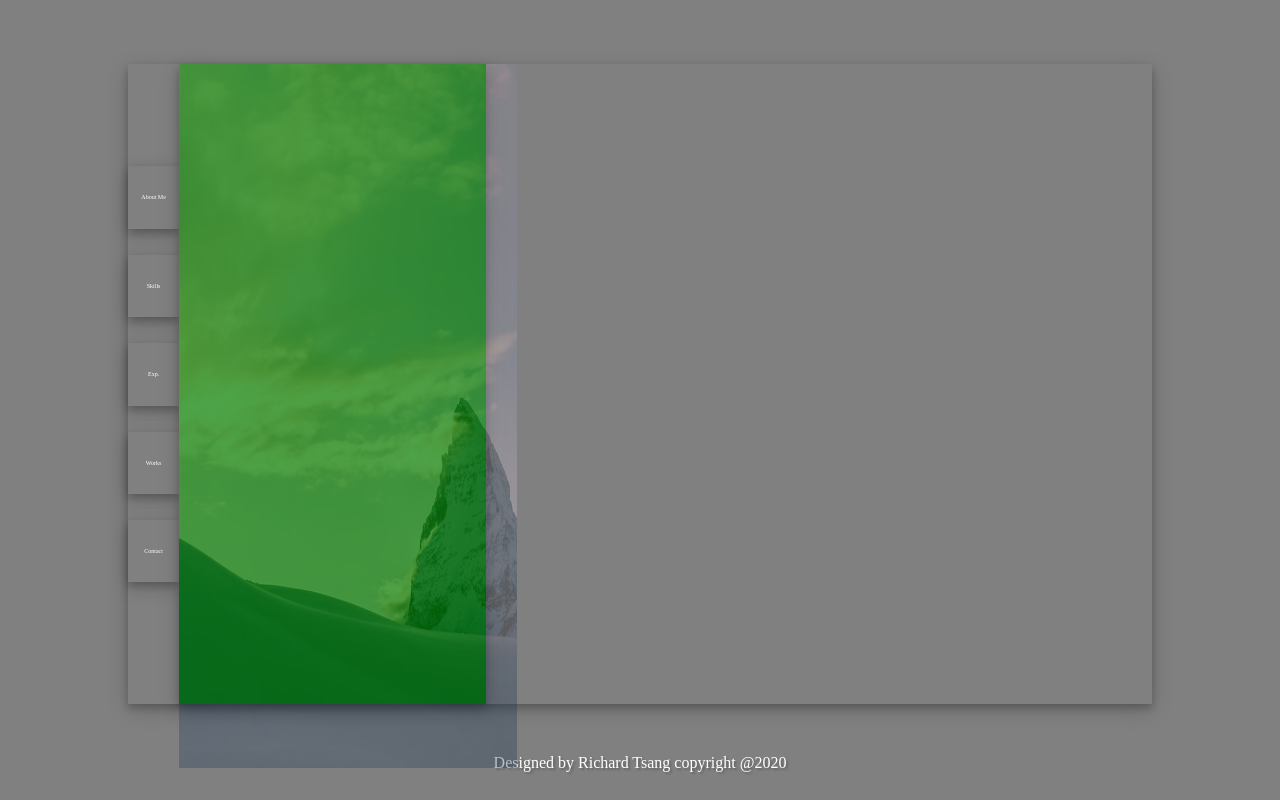
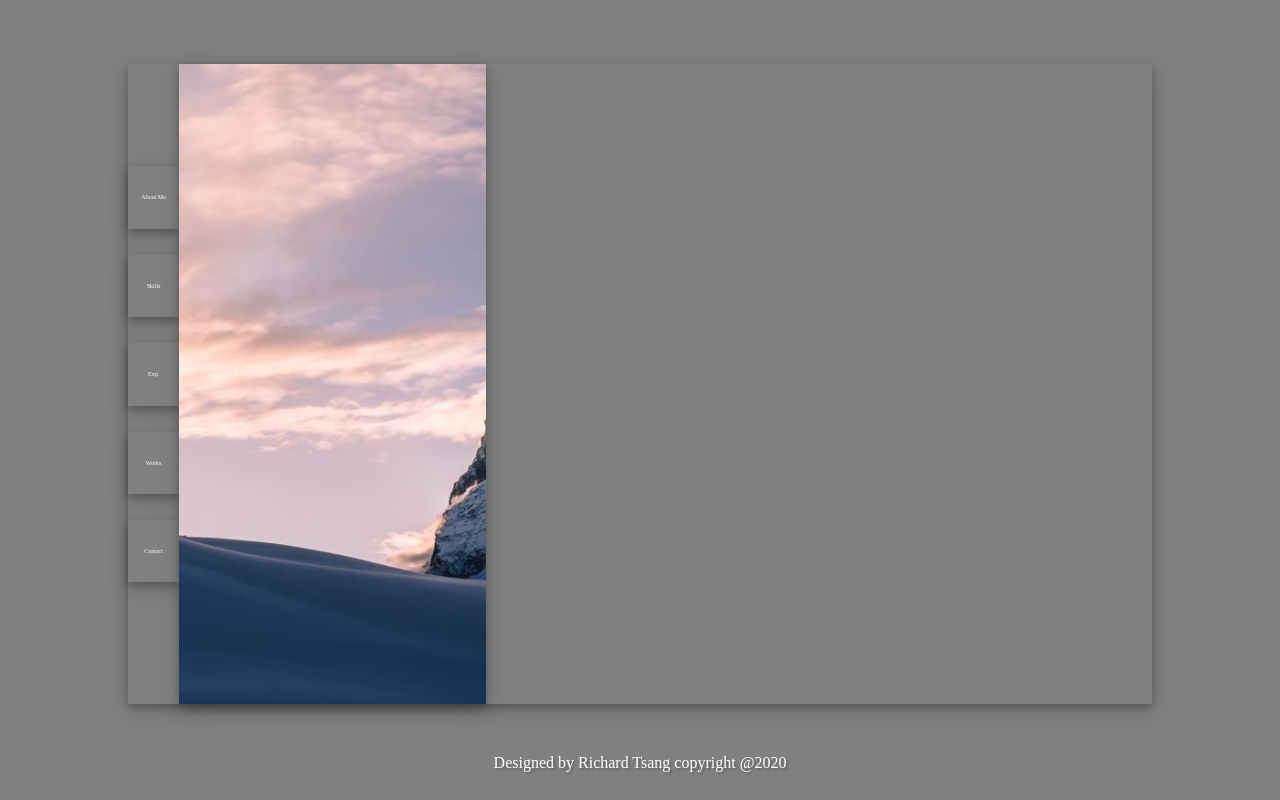
Before and after one commit to r7chardgh/profile, a React (Create React App) app: page / in a window 1280 px wide. Built offline with nearby package versions, Linux system fonts and the light colour scheme.

Commit message:
improve image mouse react animation

```diff
--- a/src/App.css
+++ b/src/App.css
@@ -35,24 +35,31 @@
 .avatar-wrap {
   width: 30%;
   height: 100%;
-  background-color: green;
+  background-color: rgb(17, 17, 17);
   box-shadow: 0 4px 8px 0 rgba(0, 0, 0, 0.2), 0 6px 20px 0 rgba(0, 0, 0, 0.19);
+  overflow: hidden;
 }
 .avatar {
+  background: url(./images/avatar.jpg);
   position: relative;
-  height: 110%;
-  width: 110%;
-  opacity: 0.3;
+  background-repeat: no-repeat;
+  background-size: cover;
+  background-position: center;
+  height: 100%;
+  width: 100%;
+  /* opacity: 0.3; */
+  transition: transform 1s;
+}
+.avatar:hover {
+  -ms-transform: scale(1.1); /* IE 9 */
+  -webkit-transform: scale(1.1); /* Safari 3-8 */
+  transform: scale(1.1);
 }
 .page {
   width: 65%;
   height: 100%;
   background-color: none;
 }
-#animation {
-  opacity: 0;
-}
-
 .footer {
   text-align: center;
   color: white;
--- a/src/App.js
+++ b/src/App.js
@@ -2,7 +2,7 @@ import React, { Component } from "react";
 import "./App.css";
 import NavBar from "./components/navbar.jsx";
 import Pages from "./components/pages.jsx";
-import { moveFromRight, moveImgPos, resetImgPos } from "./animations/anim.js";
+import { fadeIn, moveImgPos, resetImgPos } from "./animations/anim.js";
 import avatar from "./images/avatar.jpg";
 
 class App extends Component {
@@ -17,6 +17,7 @@ class App extends Component {
   };
   componentDidMount() {
     // moveFromRight("avatar");
+    fadeIn("avatar");
     this.state.options.forEach(o => {
       if (window.location.href.indexOf(o.link) > -1)
         this.handleSwitchPage(o.id);
@@ -37,10 +38,9 @@ class App extends Component {
         <div className="app">
           <NavBar onSP={this.handleSwitchPage} options={this.state.options} />
           <div className="avatar-wrap">
-            <img
+            <div
               id="avatar"
               className="avatar"
-              src={avatar}
               alt="Avatar"
               onMouseMove={event => {
                 moveImgPos(event, "avatar");
@@ -48,7 +48,7 @@ class App extends Component {
               onMouseLeave={() => {
                 resetImgPos("avatar");
               }}
-            />
+            ></div>
           </div>
 
           <Pages options={this.state.options} />
--- a/src/animations/anim.js
+++ b/src/animations/anim.js
@@ -29,39 +29,47 @@ export function moveFromRight(elemId) {
   fadeIn(elemId);
 }
 
-export function moveImgPos(evnt, elemId) {
+export function shrinkImg(elemId) {
   const elem = document.getElementById(elemId);
-  let x = evnt.clientX;
-  let y = evnt.clientY;
+  let size = 110;
+  function decrease() {
+    size -= 0.03;
+    if (size <= 100) {
+      elem.style.width = "100%";
+      elem.style.height = "100%";
+      return true;
+    }
+    elem.style.width = size + "%";
+    elem.style.height = size + "%";
+    requestAnimationFrame(decrease);
+  }
+  decrease();
+  fadeIn(elemId);
+}
+export function moveImgPos(event, elemId) {
+  const elem = document.getElementById(elemId);
+  let x = event.nativeEvent.offsetX;
+  let y = event.nativeEvent.offsetY;
   let w = elem.offsetWidth;
   let h = elem.offsetHeight;
-  let imgPos = getPosition(elem);
-  console.log(x);
-  if (x - imgPos.x >= w / 2) {
-    elem.style.left = "-10%";
-  } else {
-    elem.style.left = "0%";
-  }
-  if (y - imgPos.y >= h / 2) {
-    elem.style.top = "-10%";
-  } else {
-    elem.style.top = "0%";
-  }
+  elem.style.backgroundPositionX = -x * 0.01 + "px";
+  elem.style.backgroundPositionY = -y * 0.01 + "px";
 }
 export function resetImgPos(elemId) {
   const elem = document.getElementById(elemId);
-  elem.style.left = "0px";
-  elem.style.top = "0px";
+  elem.style.backgroundPosition = "center";
+  elem.style.width = "100%";
+  elem.style.height = "100%";
 }
 
-function getPosition(element) {
-  var x = 0;
-  var y = 0;
-  while (element) {
-    x += element.offsetLeft - element.scrollLeft + element.clientLeft;
-    y += element.offsetTop - element.scrollLeft + element.clientTop;
-    element = element.offsetParent;
-  }
+// function getPosition(element) {
+//   var x = 0;
+//   var y = 0;
+//   while (element) {
+//     x += element.offsetLeft - element.scrollLeft + element.clientLeft;
+//     y += element.offsetTop - element.scrollLeft + element.clientTop;
+//     element = element.offsetParent;
+//   }
 
-  return { x: x, y: y };
-}
+//   return { x: x, y: y };
+// }
```
